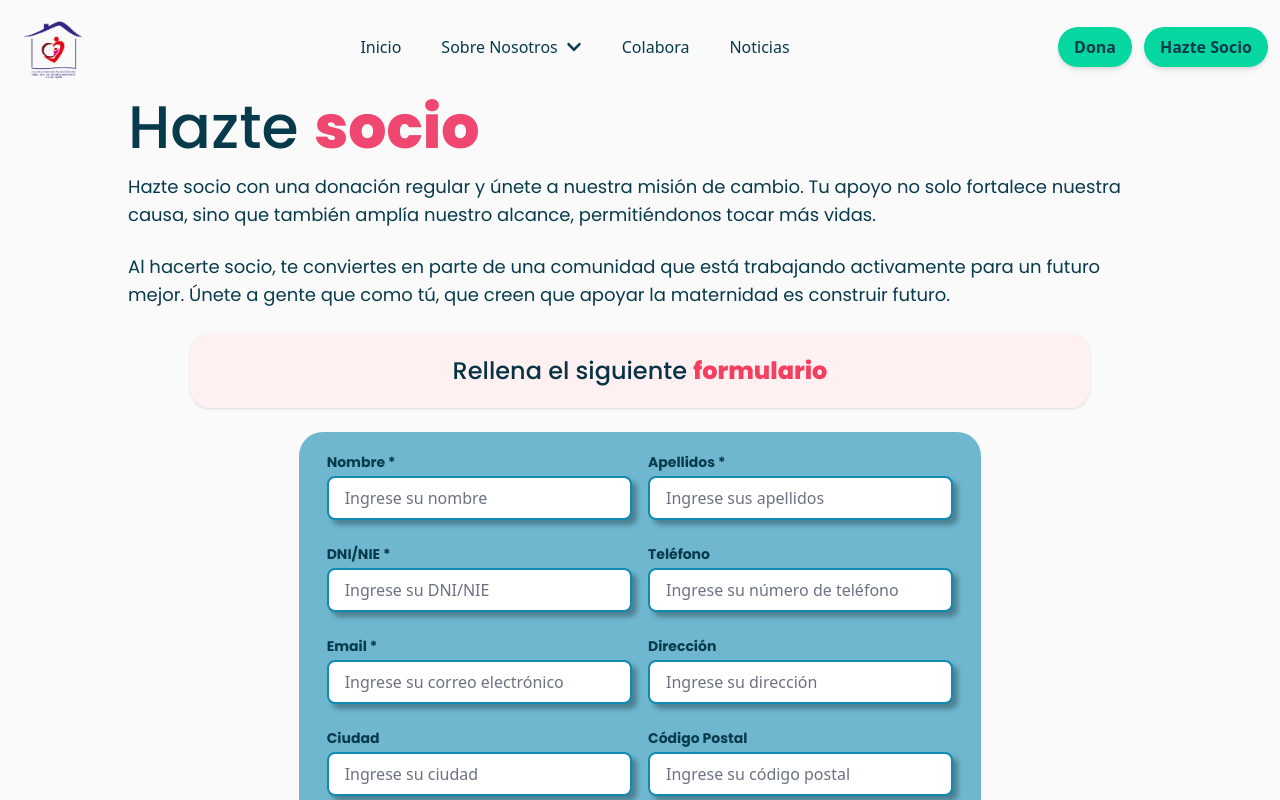
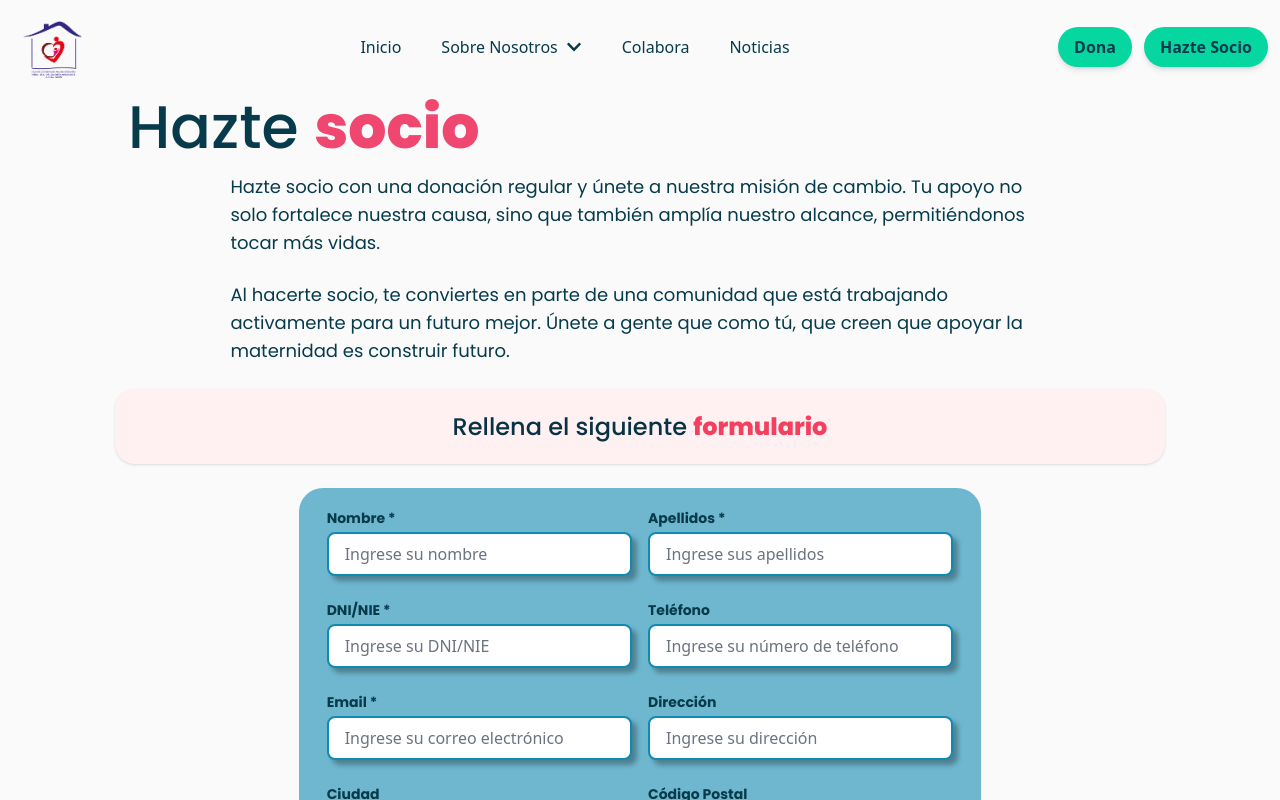
Before and after one commit to vallefarinha/front-casa, a React (Vite) app: page /form in a window 1280 px wide. Shown: the top 800 px of the page. Built offline with nearby package versions, Linux system fonts and the light colour scheme.

Commit message:
pink title

```diff
--- a/src/components/form/TitleAllForm.jsx
+++ b/src/components/form/TitleAllForm.jsx
@@ -8,7 +8,7 @@ function TitleAllForm() {
             <div className="flex flex-col items-center mx-auto">
                 <Title wordBlue="Hazte" wordPink="socio" textAlign="center" />
             </div>
-
+        <div className="w-[80%] mx-auto">
             <RegularText30
                 text={
                     "Hazte socio  con una donación regular y únete a nuestra misión de cambio. Tu apoyo no solo fortalece nuestra causa, sino que también amplía nuestro alcance, permitiéndonos tocar más vidas."
@@ -17,7 +17,7 @@ function TitleAllForm() {
                 text={
                     "Al hacerte socio, te conviertes en parte de una comunidad que está trabajando activamente para un futuro mejor. Únete a gente que como tú, que creen que apoyar la maternidad es construir futuro."
                 }></RegularText30>
-
+        </div>
             <div className="flex flex-col items-center justify-center mt-5 mb-1">
                 <TitleForm wordBlue="Rellena el siguiente" wordPink="formulario" textAlign="center" />
             </div>
--- a/src/components/form/TitleForm.jsx
+++ b/src/components/form/TitleForm.jsx
@@ -2,7 +2,7 @@ import React from 'react';
 
 function TitleForm({ wordBlue, wordPink }) {
   return (
-    <div className="h-[75px] relative bg-rose-50 rounded-[20px] shadow flex items-center justify-center md:w-[900px] w-full">
+    <div className="h-[75px] relative bg-rose-50 rounded-[20px] shadow flex items-center justify-center md:w-[1050px] w-full">
       <h1 className="text-xl md:text-2xl font-poppinsMedium">
         <span className="text-cyan-950">{wordBlue}</span>{" "}
         <span className="text-rose-500 font-poppinsExtraBold">
```
